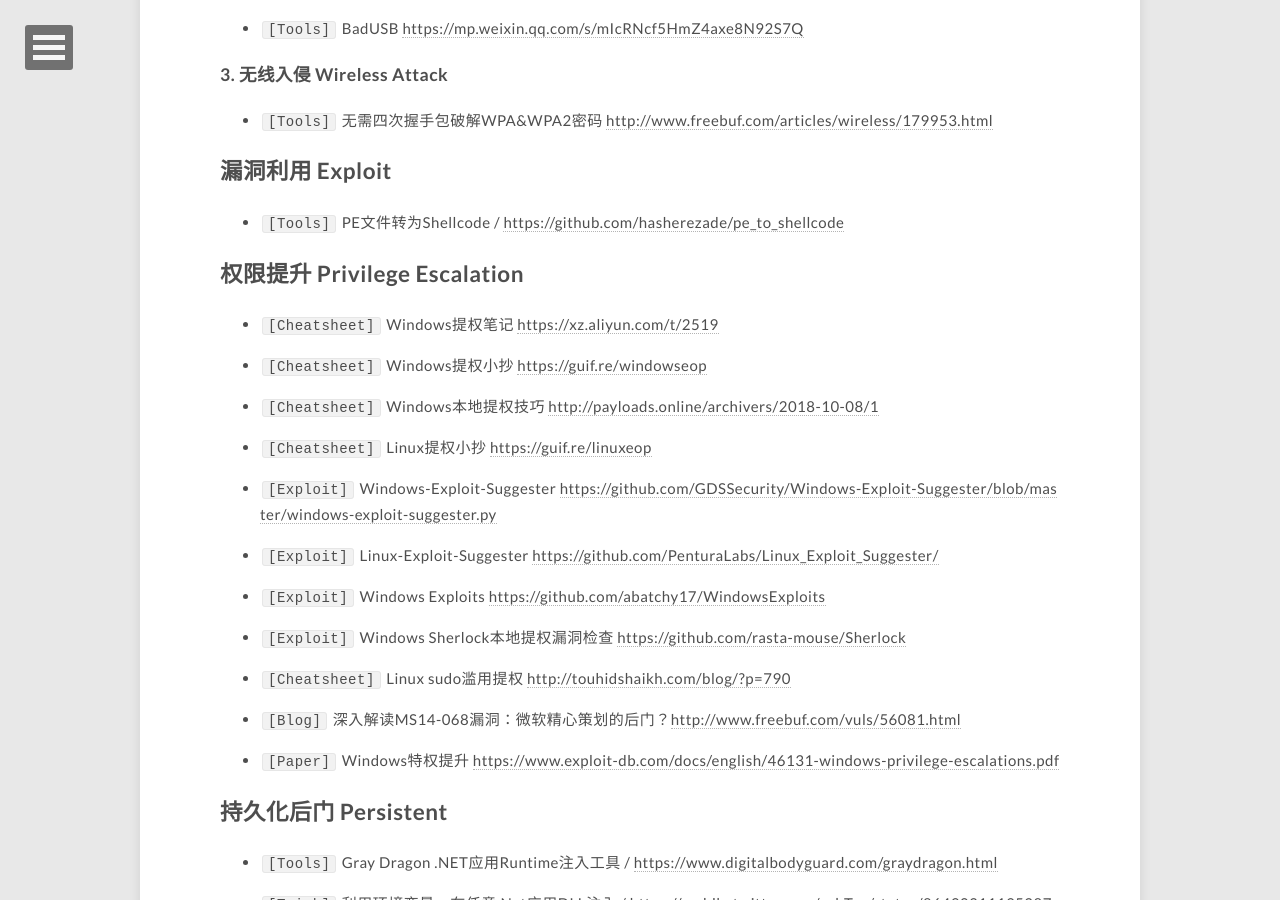
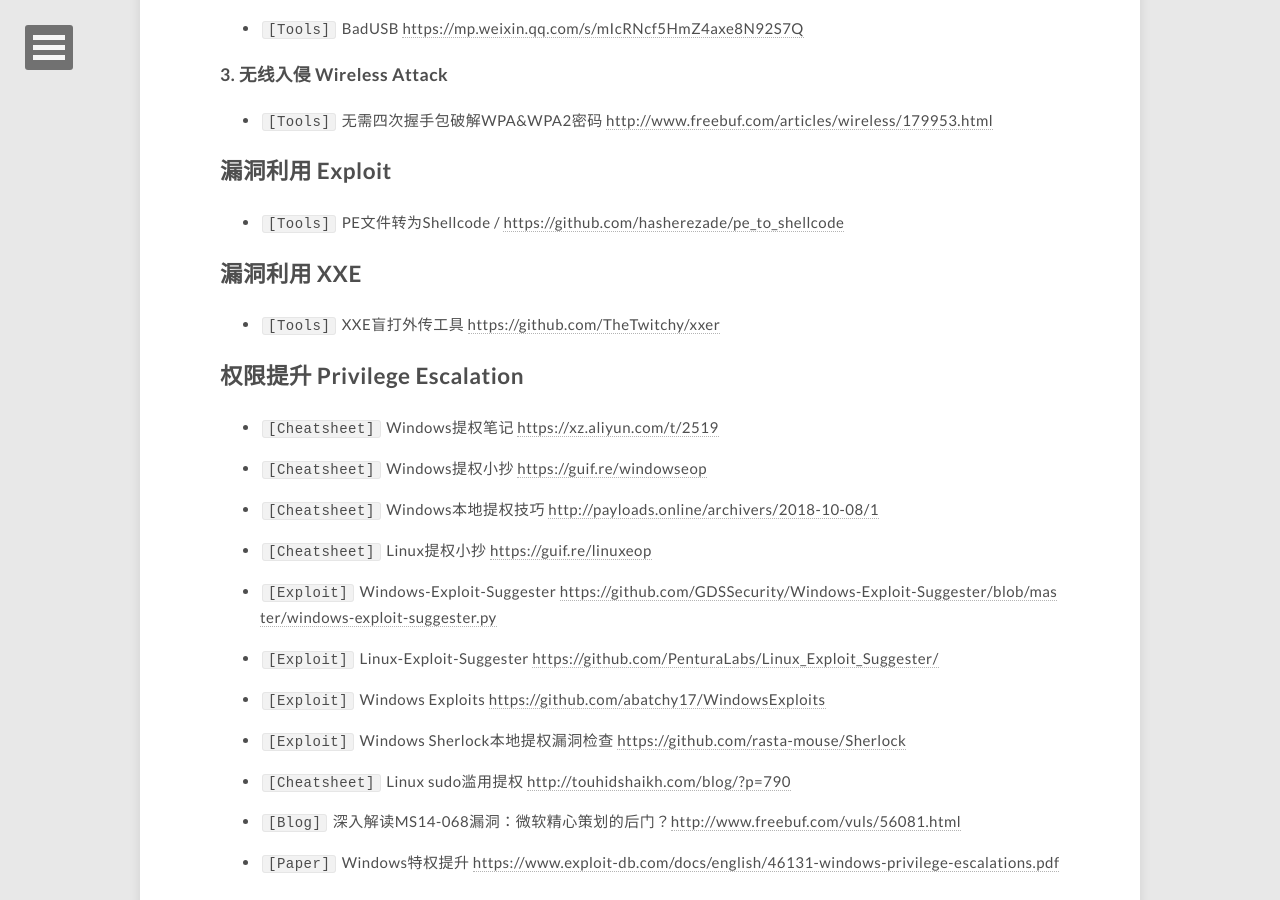
Before and after one commit to kxcode/kxcode.github.io, a Jekyll site: the page built from pentest-tools/index.md, in a window 1280 px wide and 900 px high, scrolled down 2045 px. Built offline with Jekyll 4.4.1, drawn with Linux system fonts in a browser that asks for light colours; nearby versions of some CDN libraries; comment, search, counter and statistics services are not loaded.

Commit message:
add xxe tool

```diff
--- a/pentest-tools/index.md
+++ b/pentest-tools/index.md
@@ -76,6 +76,10 @@ share: true
 ## 漏洞利用 Exploit
 
 - `[Tools]` PE文件转为Shellcode / <https://github.com/hasherezade/pe_to_shellcode>
+
+## 漏洞利用 XXE
+
+- `[Tools]` XXE盲打外传工具 <https://github.com/TheTwitchy/xxer>
 
 ## 权限提升 Privilege Escalation
 
```
